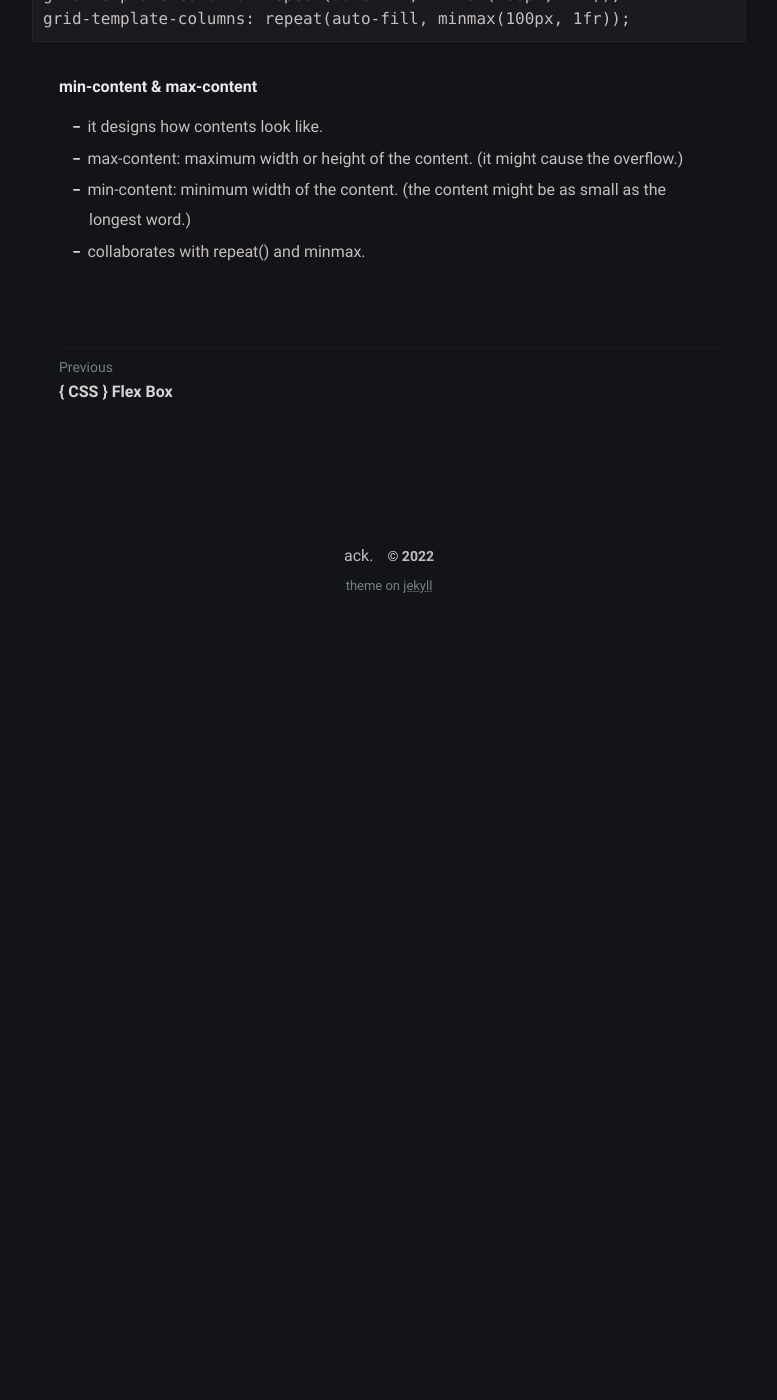
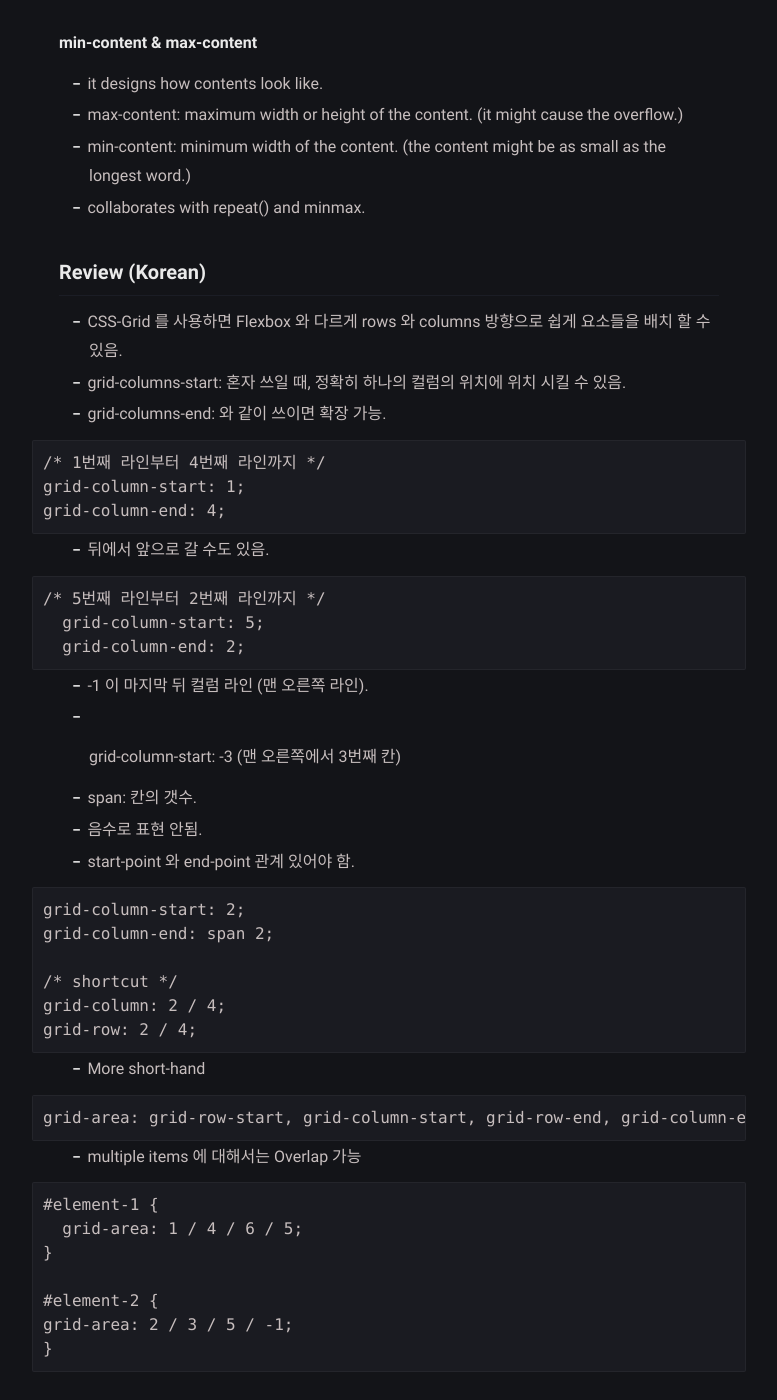
Before and after one commit to Hyukjoo-Lee/Hyukjoo-Lee.github.io, a Jekyll site: the page built from _posts/2022-08-20-CSS_grid.markdown, in a window 1280 px wide and 1400 px high, scrolled down 4930 px. Shown: the whole window, without its empty margins (251-1028 px from the left). Built offline with Jekyll 4.4.1, drawn with Linux system fonts in a browser that asks for light colours; before the commit the page ends 5560 px from its top, so only the background shows below that; some of the changed text lies outside the part shown.

Commit message:
final commit for css-grid post

````diff
--- a/_posts/2022-08-20-CSS_grid.markdown
+++ b/_posts/2022-08-20-CSS_grid.markdown
@@ -12,6 +12,7 @@ description: "CSS Concepts Reviews"
 - CSS grid is the 2-D layout system for webpage design.
 - This system helps to design the complex layout.
 - Flexbox makes it easy to put elements on the left & right side & center. However, there is a limit to making a grid format.
+- Apart from flexbox, you can easily position items in two dimensions: columns and rows.
 - Similar to the flexbox, you should talk mostly with a parent, not with a child.
 
 #### rows and columns
@@ -138,15 +139,15 @@ grid-template-columns: repeat(4, 1fr);
   [header-start] "header header header header" 1fr [header-end]
   [content-start] "content content content nav" 2fr [conent-end]
   [footer-start] "footer footer footer footer" 1fr [footer-end] / 1fr 1fr 1fr 1fr;
+
 ```
 
-#### place items
+#### Place Items
 
 - Inside a grid container, justify-items, align-items default is 'stretch' for children.
-
 - justify-items = horizontal, align-items &rarr; vertical.
 
-  ```
+  ```CSS
   start: place items to the start point of a cell.
   center: to the center of a cell.
   end: the end of a cell.
@@ -156,8 +157,8 @@ grid-template-columns: repeat(4, 1fr);
   - justify(align)-items: moves grid elements inside cells.
   - justify(align)-content: moves the whole grid.
 
-```
-  Shortcut
+```CSS
+  /* Shortcut */
   place-items: y(align) x(justify);
   place-content: y(align) x(justify);
   place-self: y(align) x(justify);
@@ -195,3 +196,57 @@ grid-template-columns: repeat(auto-fill, minmax(100px, 1fr));
 - min-content: minimum width of the content.
   (the content might be as small as the longest word.)
 - collaborates with repeat() and minmax.
+
+### Review (Korean)
+
+- CSS-Grid 를 사용하면 Flexbox 와 다르게 rows 와 columns 방향으로 쉽게 요소들을 배치 할 수 있음.
+- grid-columns-start: 혼자 쓰일 때, 정확히 하나의 컬럼의 위치에 위치 시킬 수 있음.
+- grid-columns-end: 와 같이 쓰이면 확장 가능.
+
+```CSS
+/* 1번째 라인부터 4번째 라인까지 */
+grid-column-start: 1;
+grid-column-end: 4;
+```
+
+- 뒤에서 앞으로 갈 수도 있음.
+
+```CSS
+/* 5번째 라인부터 2번째 라인까지 */
+  grid-column-start: 5;
+  grid-column-end: 2;
+```
+
+- -1 이 마지막 뒤 컬럼 라인 (맨 오른쪽 라인).
+- grid-column-start: -3 (맨 오른쪽에서 3번째 칸)
+
+- span: 칸의 갯수.
+- 음수로 표현 안됨.
+- start-point 와 end-point 관계 있어야 함.
+
+```CSS
+grid-column-start: 2;
+grid-column-end: span 2;
+
+/* shortcut */
+grid-column: 2 / 4;
+grid-row: 2 / 4;
+```
+
+- More short-hand
+
+```CSS
+grid-area: grid-row-start, grid-column-start, grid-row-end, grid-column-end;
+```
+
+- multiple items 에 대해서는 Overlap 가능
+
+```CSS
+#element-1 {
+  grid-area: 1 / 4 / 6 / 5;
+}
+
+#element-2 {
+grid-area: 2 / 3 / 5 / -1;
+}
+```
````
